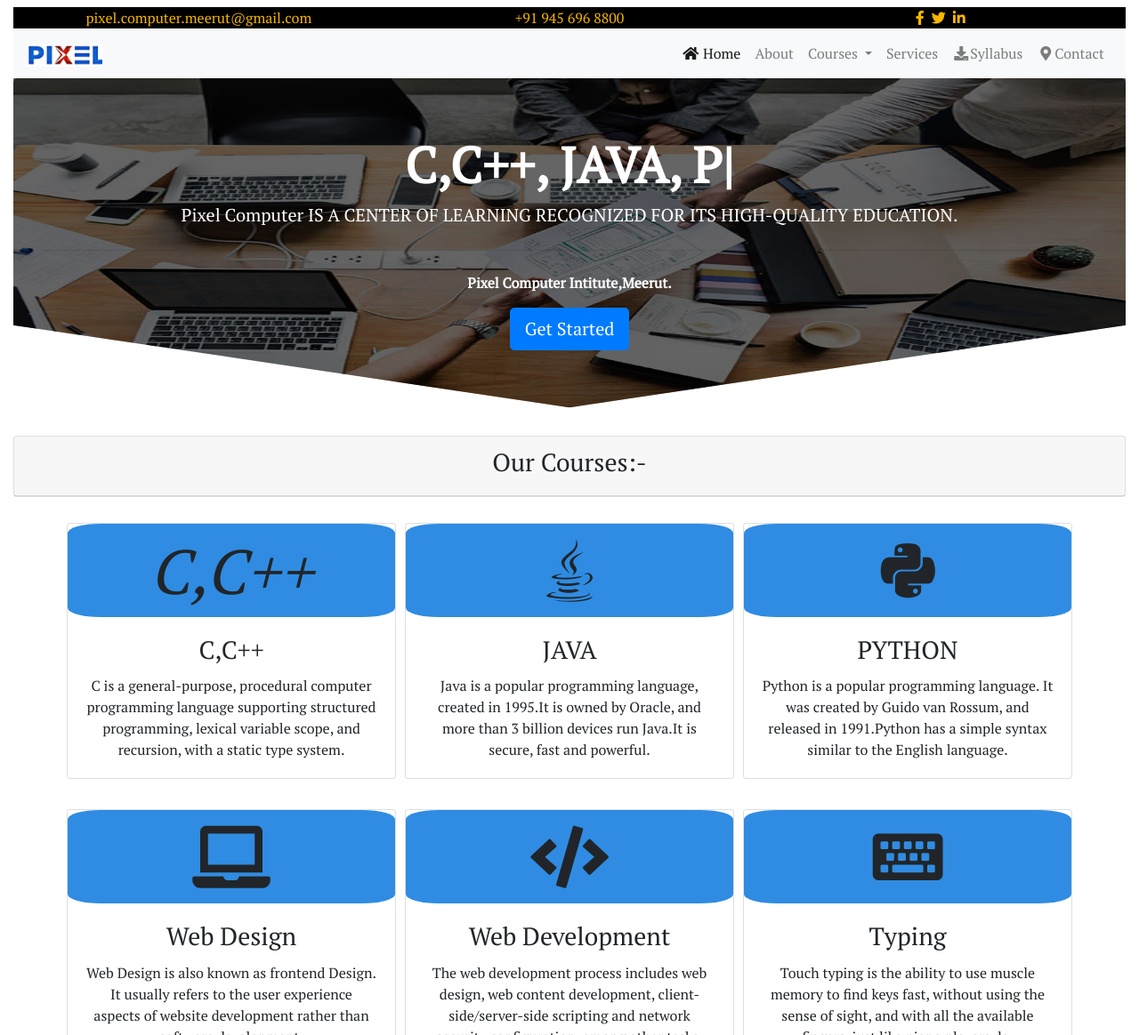
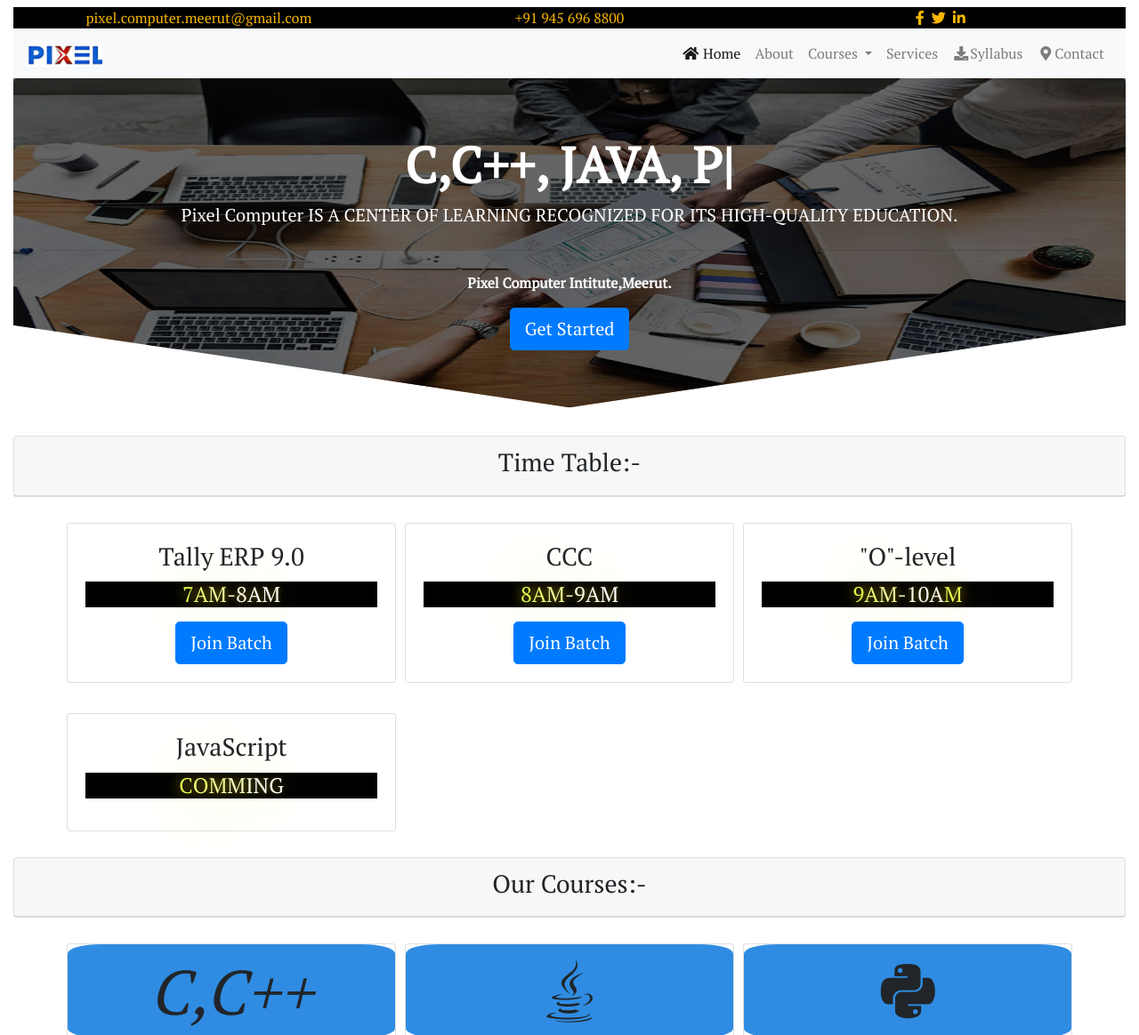
Before and after one commit to AMRITANAND123/pixelComputer, a plain HTML site: page index.html in a window 1280 px wide. Shown: the top 1164 px of the page at 89% size. Drawn offline with nearby package versions, Linux system fonts and the light colour scheme.

Commit message:
Update index.html

```diff
--- a/index.html
+++ b/index.html
@@ -105,6 +105,124 @@
 
 
 
+
+    <!-- *********** Time Table Start*************** -->
+    <div class="card text-center">
+      <div class="card-header">
+        <h3>Time Table:-</h3>
+      </div>
+
+    </div>
+
+
+
+    <div class="container">
+
+
+
+      <div class="row row-cols-1 row-cols-md-3 mt-4">
+        <div class="course col mb-4">
+          <div class="card">
+            <center>
+               <div class="card-body">
+                <h3 class="card-title">Tally ERP 9.0</h3>
+                <h4 class="card-text lighting">
+                  <ul>
+                    <li>7</li>
+                    <li>A</li>
+                    <li>M</li>
+                    <li>-</li>
+                    <li>8</li>
+                    <li>A</li>
+                    <li> M</li>
+
+                  </ul>
+                </h4>
+                <a class="btn btn-primary btn-lg" target="blank" href="https://api.whatsapp.com/send?phone=+919456968800&text=Hi sir, I am interested to join Tally ERP 9.0 Batch. Can I join this batch." role="button">Join Batch</a>
+
+              </div>
+            </center>
+          </div>
+        </div>
+
+        <div class="course col mb-4">
+          <div class="card">
+            <center>
+               <div class="card-body">
+                <h3 class="card-title">CCC</h3>
+                <h4 class="card-text lighting">
+                  <ul>
+                    <li>8</li>
+                    <li>A</li>
+                    <li>M</li>
+                    <li>-</li>
+                    <li>9</li>
+
+                    <li>A</li>
+                    <li>M</li>
+                  </ul>
+                </h4>
+                <a class="btn btn-primary btn-lg" target="blank" href="https://api.whatsapp.com/send?phone=+919456968800&text=Hi sir, I am interested to join CCC Batch. Can I join this batch." role="button">Join Batch</a>
+
+              </div>
+            </center>
+          </div>
+        </div>
+
+        <div class="course col mb-4">
+          <div class="card">
+            <center>
+               <div class="card-body">
+                <h3 class="card-title">"O"-level</h3>
+                <h4 class="card-text lighting">
+                  <ul>
+                    <li>9</li>
+                    <li>A</li>
+                    <li>M</li>
+                    <li>-</li>
+                    <li>1</li>
+                    <li>0</li>
+                    <li>A</li>
+                    <li>M</li>
+                  </ul>
+                </h4>
+                <a class="btn btn-primary btn-lg" target="blank" href="https://api.whatsapp.com/send?phone=+919456968800&text=Hi sir, I am interested to join o-level Batch. Can I join this batch." role="button">Join Batch</a>
+
+              </div>
+            </center>
+          </div>
+        </div>
+
+        <div class="course col mb-4">
+          <div class="card">
+            <center>
+               <div class="card-body">
+                <h3 class="card-title">JavaScript</h3>
+                <h4 class="card-text lighting">
+                  <ul>
+                    <li>C</li>
+                    <li>O</li>
+                    <li>M</li>
+                    <li>M</li>
+                    <li>I</li>
+                    <li>N</li>
+                    <li>G</li>
+                  </ul>
+
+                </h4>
+
+              </div>
+
+            </center>
+          </div>
+        </div>
+
+
+
+      </div>
+    </div>
+
+    <!-- *********** Course End*************** -->
 
 
     <!-- *********** Course Start*************** -->
```
